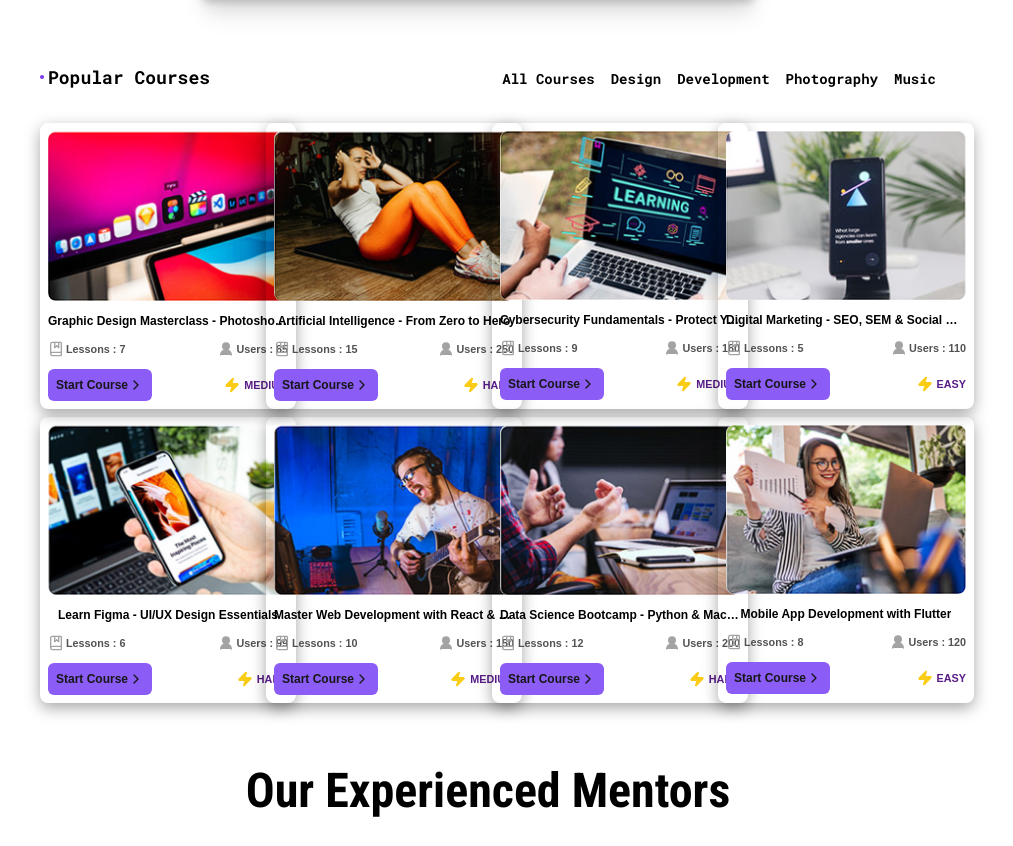
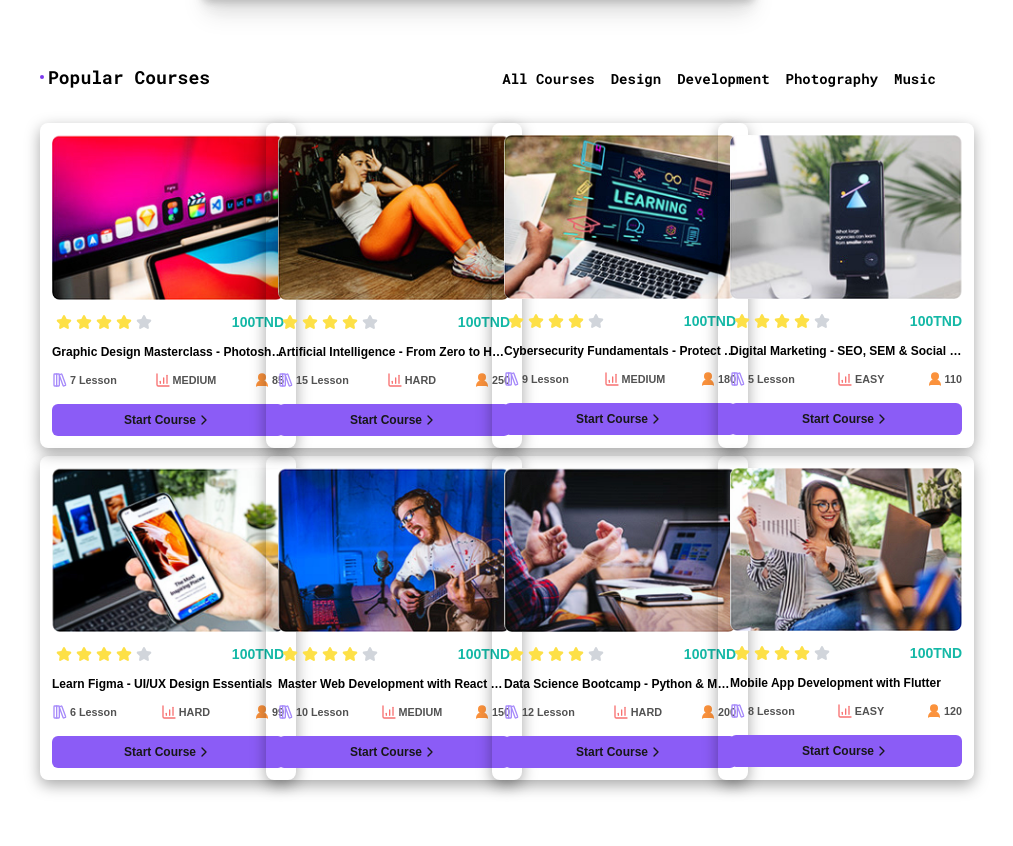
Before and after one commit to mohamedmouhibnaffeti/e-learning, a Next.js app: page / in a window 1280 px wide. Shown: the part 1889-2735 px from the top of the page, without its empty margins (152-1165 px from the left). Built offline with nearby package versions, Linux system fonts and the light colour scheme.

Commit message:
updated courses card

```diff
--- /dev/null
+++ b/app/courses/page.tsx
@@ -0,0 +1,9 @@
+import React from 'react'
+
+function page() {
+  return (
+    <div>page</div>
+  )
+}
+
+export default page
--- a/components/CourseCard.tsx
+++ b/components/CourseCard.tsx
@@ -1,6 +1,7 @@
 import React from 'react'
 import Image from 'next/image'
-import { BookMarkedIcon, ChevronRightIcon, User2Icon, ZapIcon } from 'lucide-react'
+import { BookMarkedIcon, ChevronRightIcon, ChartColumnIncreasingIcon , LibraryBig, User2Icon, ZapIcon } from 'lucide-react'
+import StarsComponent from './StarsComponent'
 interface CourseCardProps {
     image: any
     title: string
@@ -10,26 +11,28 @@ interface CourseCardProps {
   }
 function CourseCard({image, title, lessons, users, difficulty}: CourseCardProps){
   return (
-    <div className="w-[16rem] max-md:w-full p-2 flex flex-col items-center shadow-course-card rounded-lg gap-3">
+    <div className="w-[16rem] max-md:w-full p-3 flex flex-col items-center shadow-course-card rounded-lg gap-3">
         <Image src={image} alt='' className="object-cover w-full rounded-lg" />
-        <h1 className="text-xs text-black font-bold max-w-full truncate"> {title} </h1>
+        <div className="flex w-full justify-between">
+            <StarsComponent />
+            <span className="text-sm font-semibold text-teal-500"> 100TND </span>
+        </div>
+        <h1 className="text-xs self-start text-black font-bold max-w-full truncate"> {title} </h1>
         <div className="w-full flex justify-between">
             <div className="flex gap-[2px] items-center">
-                <BookMarkedIcon className="text-neutral-400 w-4 h-4" />
-                <span className="text-xxs text-neutral-600 font-semibold"> Lessons : {lessons} </span>
+                <LibraryBig className="text-violet-400 w-4 h-4" />
+                <span className="text-xxs text-neutral-600 font-semibold"> {lessons} Lesson </span>
             </div>
             <div className="flex gap-[2px] items-center">
-                <User2Icon className="text-neutral-400 fill-neutral-400 w-4 h-4" />
-                <span className="text-xxs text-neutral-600 font-semibold"> Users : {users} </span>
+                <ChartColumnIncreasingIcon className="text-red-400 w-4 h-4" />
+                <span className="text-xxs text-neutral-600 font-semibold"> {difficulty} </span>
+            </div>
+            <div className="flex gap-[2px] items-center">
+                <User2Icon className="text-orange-400 fill-orange-400 w-4 h-4" />
+                <span className="text-xxs text-neutral-600 font-semibold"> {users} </span>
             </div>
         </div>
-        <div className="flex justify-between w-full items-center">
-            <button className="flex items-center justify-center text-xs bg-violet-500 hover:bg-violet-500/95 group py-2 px-2 font-semibold rounded-md"> Start Course <ChevronRightIcon className="w-4 h-4 group-hover:translate-x-1 transition duration-200" /> </button>
-            <div className="flex items-center gap-1">
-                <ZapIcon className="fill-yellow-400 text-yellow-400 w-4 h-4" />
-                <span className="text-purple-900 font-semibold text-xxs"> {difficulty} </span>
-            </div>
-        </div>
+        <button className="flex items-center justify-center text-xs bg-violet-500 hover:bg-violet-500/95 group py-2 px-2 font-semibold rounded-md w-full mt-1"> Start Course <ChevronRightIcon className="w-4 h-4 group-hover:translate-x-1 transition duration-200" /> </button>
     </div>
   )
 }
--- /dev/null
+++ b/components/StarsComponent.tsx
@@ -0,0 +1,25 @@
+import React from 'react'
+
+function StarsComponent() {
+  return (
+        <div className="flex items-center">
+            <svg className="w-4 h-4 text-yellow-300 ms-1" aria-hidden="true" xmlns="http://www.w3.org/2000/svg" fill="currentColor" viewBox="0 0 22 20">
+                <path d="M20.924 7.625a1.523 1.523 0 0 0-1.238-1.044l-5.051-.734-2.259-4.577a1.534 1.534 0 0 0-2.752 0L7.365 5.847l-5.051.734A1.535 1.535 0 0 0 1.463 9.2l3.656 3.563-.863 5.031a1.532 1.532 0 0 0 2.226 1.616L11 17.033l4.518 2.375a1.534 1.534 0 0 0 2.226-1.617l-.863-5.03L20.537 9.2a1.523 1.523 0 0 0 .387-1.575Z"/>
+            </svg>
+            <svg className="w-4 h-4 text-yellow-300 ms-1" aria-hidden="true" xmlns="http://www.w3.org/2000/svg" fill="currentColor" viewBox="0 0 22 20">
+                <path d="M20.924 7.625a1.523 1.523 0 0 0-1.238-1.044l-5.051-.734-2.259-4.577a1.534 1.534 0 0 0-2.752 0L7.365 5.847l-5.051.734A1.535 1.535 0 0 0 1.463 9.2l3.656 3.563-.863 5.031a1.532 1.532 0 0 0 2.226 1.616L11 17.033l4.518 2.375a1.534 1.534 0 0 0 2.226-1.617l-.863-5.03L20.537 9.2a1.523 1.523 0 0 0 .387-1.575Z"/>
+            </svg>
+            <svg className="w-4 h-4 text-yellow-300 ms-1" aria-hidden="true" xmlns="http://www.w3.org/2000/svg" fill="currentColor" viewBox="0 0 22 20">
+                <path d="M20.924 7.625a1.523 1.523 0 0 0-1.238-1.044l-5.051-.734-2.259-4.577a1.534 1.534 0 0 0-2.752 0L7.365 5.847l-5.051.734A1.535 1.535 0 0 0 1.463 9.2l3.656 3.563-.863 5.031a1.532 1.532 0 0 0 2.226 1.616L11 17.033l4.518 2.375a1.534 1.534 0 0 0 2.226-1.617l-.863-5.03L20.537 9.2a1.523 1.523 0 0 0 .387-1.575Z"/>
+            </svg>
+            <svg className="w-4 h-4 text-yellow-300 ms-1" aria-hidden="true" xmlns="http://www.w3.org/2000/svg" fill="currentColor" viewBox="0 0 22 20">
+                <path d="M20.924 7.625a1.523 1.523 0 0 0-1.238-1.044l-5.051-.734-2.259-4.577a1.534 1.534 0 0 0-2.752 0L7.365 5.847l-5.051.734A1.535 1.535 0 0 0 1.463 9.2l3.656 3.563-.863 5.031a1.532 1.532 0 0 0 2.226 1.616L11 17.033l4.518 2.375a1.534 1.534 0 0 0 2.226-1.617l-.863-5.03L20.537 9.2a1.523 1.523 0 0 0 .387-1.575Z"/>
+            </svg>
+            <svg className="w-4 h-4 ms-1 text-gray-300 dark:text-gray-500" aria-hidden="true" xmlns="http://www.w3.org/2000/svg" fill="currentColor" viewBox="0 0 22 20">
+                <path d="M20.924 7.625a1.523 1.523 0 0 0-1.238-1.044l-5.051-.734-2.259-4.577a1.534 1.534 0 0 0-2.752 0L7.365 5.847l-5.051.734A1.535 1.535 0 0 0 1.463 9.2l3.656 3.563-.863 5.031a1.532 1.532 0 0 0 2.226 1.616L11 17.033l4.518 2.375a1.534 1.534 0 0 0 2.226-1.617l-.863-5.03L20.537 9.2a1.523 1.523 0 0 0 .387-1.575Z"/>
+            </svg>
+        </div>
+  )
+}
+
+export default StarsComponent
```
